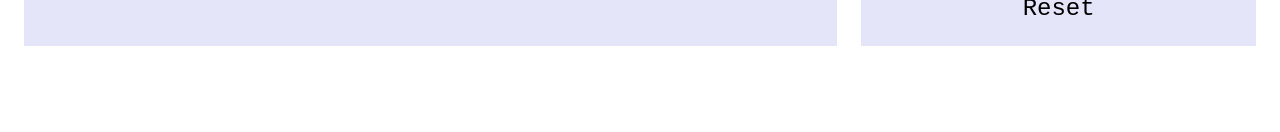
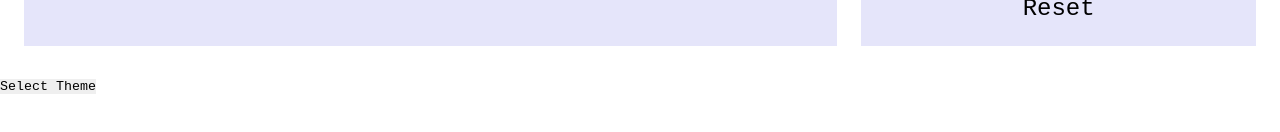
Before and after one commit to jkellogg01/stopwatch-project, a plain HTML site: page index.html in a window 1280 px wide. Shown: the part 152-284 px from the top of the page. Drawn offline with Linux system fonts and the light colour scheme.

Commit message:
added theme selection button

```diff
--- a/index.html
+++ b/index.html
@@ -17,5 +17,10 @@
     </div>
     <div class="laps"></div>
   </div>
+  <div class="theme-menu">
+    <button>
+      Select Theme
+    </button>
+  </div>
 </body>
 </html>
--- a/style.css
+++ b/style.css
@@ -89,6 +89,11 @@ button {
   width: 100%;
 }
 
+.theme-menu {
+  position: sticky;
+  bottom: 0;
+}
+
 @media (min-width: 750px) {
   .button-display-grid {
     grid-template-columns: repeat(3, 1fr);
```
